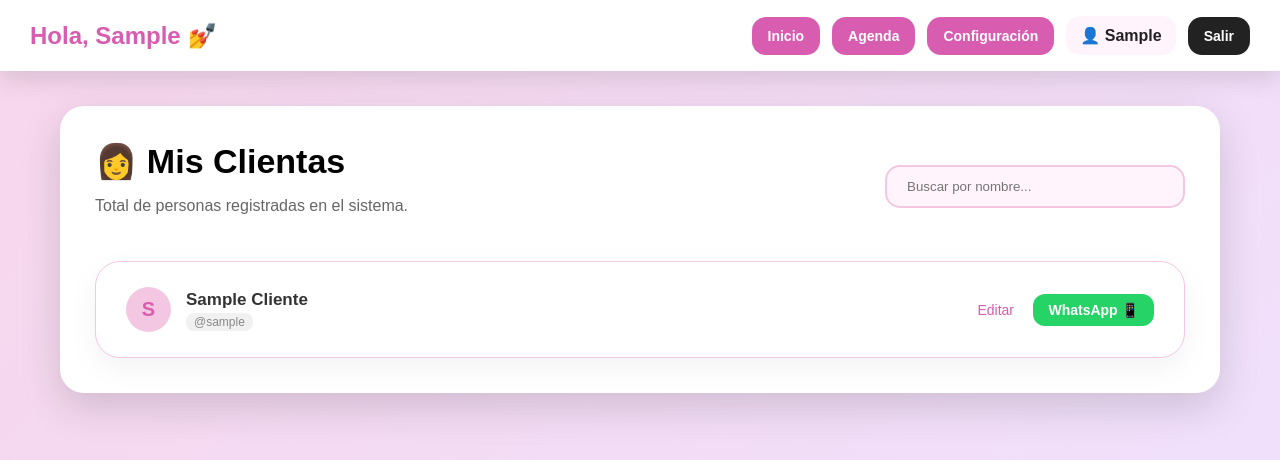
After one commit to marcosarauz/ms_nails, a Django app: page /configuracion/clientes/ in a window 1280 px wide. The commit adds this page. Shown: the top 460 px of the page. Run offline with Django 5.2, Linux system fonts and the light colour scheme; a user stored in the database is signed in; tables that the repository leaves empty hold one stand-in row (values such as "Sample post").

Commit message:
configuracion de clientes

```diff
--- a/turnos/templates/configuracion.html
+++ b/turnos/templates/configuracion.html
@@ -86,7 +86,7 @@
         <div class="acciones"><span>Entrar</span></div>
     </a>
 
-    <a class="card" href="/admin/turnos/cliente/">
+    <a class="card" href="{% url 'gestion_clientes' %}">
         <div class="icono">👩</div>
         <h2>Clientes</h2>
         <p>Ver datos de clientas registradas.</p>
--- /dev/null
+++ b/turnos/templates/gestion_clientes.html
@@ -0,0 +1,168 @@
+{% extends 'base_panel.html' %}
+
+{% block title %}Mis Clientas{% endblock %}
+
+{% block extra_css %}
+<style>
+    .header-clientes {
+        display: flex;
+        justify-content: space-between;
+        align-items: center;
+        margin-bottom: 30px;
+    }
+
+    h1 {
+        font-size: 34px;
+        margin: 0;
+    }
+
+    /* Estilo del buscador rosa */
+    .search-container {
+        position: relative;
+        width: 300px;
+    }
+
+    .search-container input {
+        width: 100%;
+        padding: 12px 20px;
+        border-radius: 15px;
+        border: 2px solid #f3c6e2;
+        background: #fff4fb;
+        outline: none;
+        transition: 0.2s;
+    }
+
+    .search-container input:focus {
+        border-color: #d85caf;
+        background: #fff;
+    }
+
+    /* Contenedor de la lista */
+    .lista-clientes {
+        background: white;
+        border-radius: 25px;
+        padding: 10px;
+        border: 1px solid #f3c6e2;
+        box-shadow: 0 10px 30px rgba(0,0,0,0.05);
+    }
+
+    .cliente-item {
+        display: flex;
+        justify-content: space-between;
+        align-items: center;
+        padding: 15px 20px;
+        border-bottom: 1px solid #fff4fb;
+        transition: 0.2s;
+    }
+
+    .cliente-item:last-child {
+        border-bottom: none;
+    }
+
+    .cliente-item:hover {
+        background: #fffafa;
+    }
+
+    .cliente-info {
+        display: flex;
+        align-items: center;
+        gap: 15px;
+    }
+
+    .avatar-circle {
+        width: 45px;
+        height: 45px;
+        background: #f3c6e2;
+        color: #d85caf;
+        border-radius: 50%;
+        display: flex;
+        align-items: center;
+        justify-content: center;
+        font-size: 20px;
+        font-weight: bold;
+    }
+
+    .nombre-clienta {
+        font-weight: bold;
+        color: #333;
+        font-size: 17px;
+        text-transform: capitalize;
+        margin-bottom: 2px;
+    }
+
+    .user-tag {
+        font-size: 12px;
+        color: #888;
+        background: #f1f1f1;
+        padding: 2px 8px;
+        border-radius: 8px;
+    }
+
+    .btn-wsp {
+        background: #25D366;
+        color: white;
+        text-decoration: none;
+        padding: 8px 15px;
+        border-radius: 12px;
+        font-size: 14px;
+        font-weight: bold;
+        transition: 0.2s;
+    }
+
+    .btn-wsp:hover {
+        background: #128C7E;
+        color: white;
+        transform: scale(1.05);
+    }
+
+    .btn-edit-small {
+        color: #d85caf;
+        text-decoration: none;
+        font-size: 14px;
+        margin-right: 15px;
+    }
+</style>
+{% endblock %}
+
+{% block contenido %}
+
+<div class="header-clientes">
+    <div>
+        <h1>👩 Mis Clientas</h1>
+        <p style="color: #666;">Total de personas registradas en el sistema.</p>
+    </div>
+
+    <!-- Buscador dinámico -->
+    <form method="GET" class="search-container">
+        <input type="text" name="buscar" placeholder="Buscar por nombre..." value="{{ busqueda|default:'' }}">
+    </form>
+</div>
+
+<div class="lista-clientes">
+    {% for cliente in clientes %}
+    <div class="cliente-item">
+        <div class="cliente-info">
+            <div class="avatar-circle">
+                {{ cliente.nombre|slice:":1"|upper }}
+            </div>
+            <div>
+                <div class="nombre-clienta">{{ cliente.nombre }}</div>
+                <span class="user-tag">@{{ cliente.usuario.username|default:"sin_usuario" }}</span>
+            </div>
+        </div>
+
+        <div>
+            <a href="/admin/turnos/cliente/{{ cliente.id }}/change/" class="btn-edit-small">Editar</a>
+            <a href="https://wa.me/{{ cliente.telefono }}" target="_blank" class="btn-wsp">
+                WhatsApp 📱
+            </a>
+        </div>
+    </div>
+    {% empty %}
+    <div class="p-5 text-center text-muted">
+        <p>No se encontraron clientas registradas.</p>
+    </div>
+    {% endfor %}
+</div>
+
+{% endblock %}
--- a/turnos/urls.py
+++ b/turnos/urls.py
@@ -10,7 +10,8 @@ from .views import (
     registro,
     mis_turnos,
     configuracion,
-    gestion_servicios, # <--- Agregado
+    gestion_servicios,
+    gestion_clientes,
 )
 
 urlpatterns = [
@@ -31,5 +32,7 @@ urlpatterns = [
 
     path('estado/<int:id>/<str:estado>/', cambiar_estado, name='estado'),
 
+    path('configuracion/clientes/', gestion_clientes, name='gestion_clientes'),
+
     path('gracias/', gracias, name='gracias'),
 ]
--- a/turnos/views.py
+++ b/turnos/views.py
@@ -279,3 +279,17 @@ def gestion_servicios(request):
 
 def gracias(request):
     return render(request, 'gracias.html')
+
+@user_passes_test(es_duena)
+def gestion_clientes(request):
+    """Vista para ver el listado de clientas con diseño lindo"""
+    busqueda = request.GET.get('buscar')
+    if busqueda:
+        clientes = Cliente.objects.filter(nombre__icontains=busqueda)
+    else:
+        clientes = Cliente.objects.all()
+
+    return render(request, 'gestion_clientes.html', {
+        'clientes': clientes,
+        'busqueda': busqueda
+    })
```
